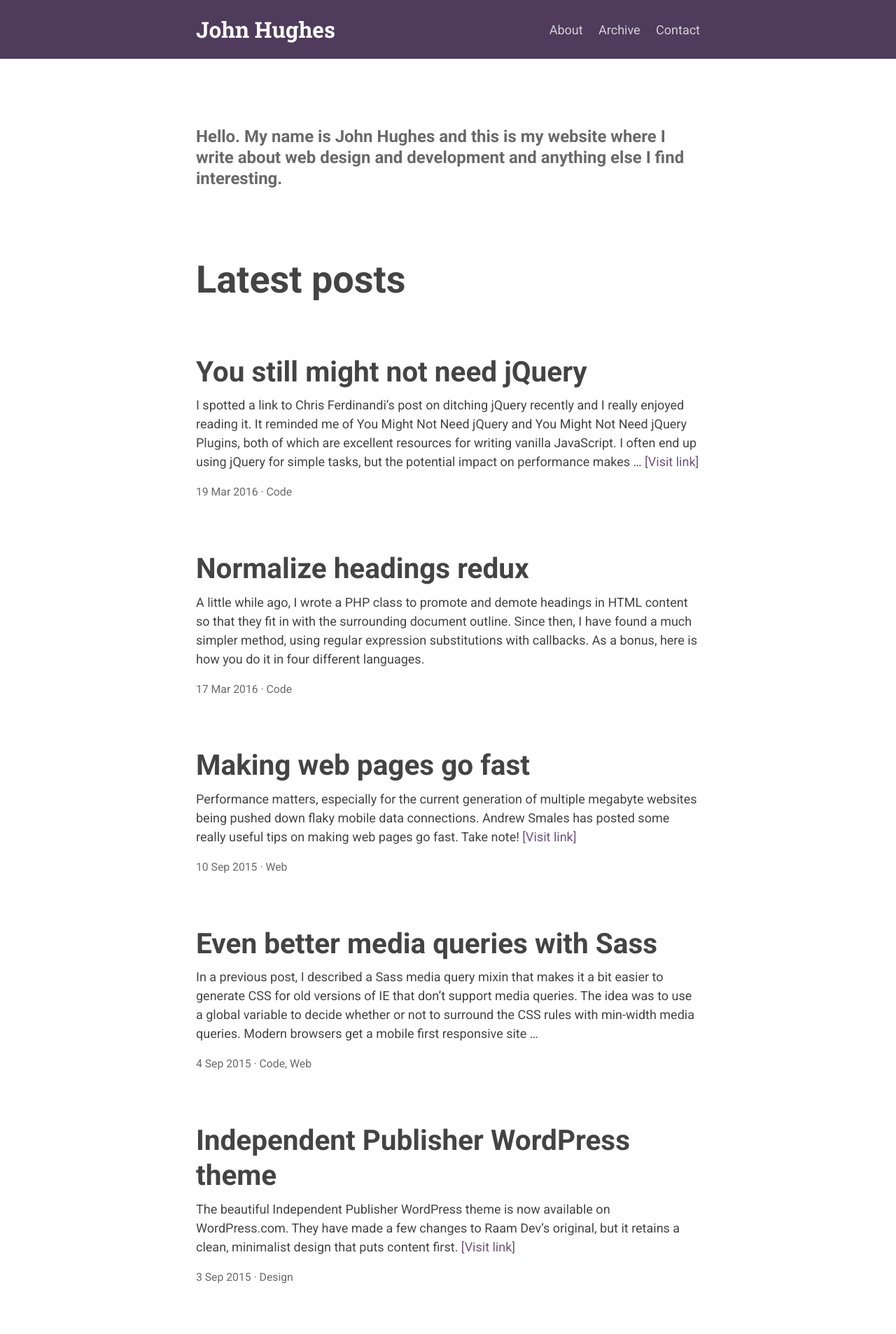
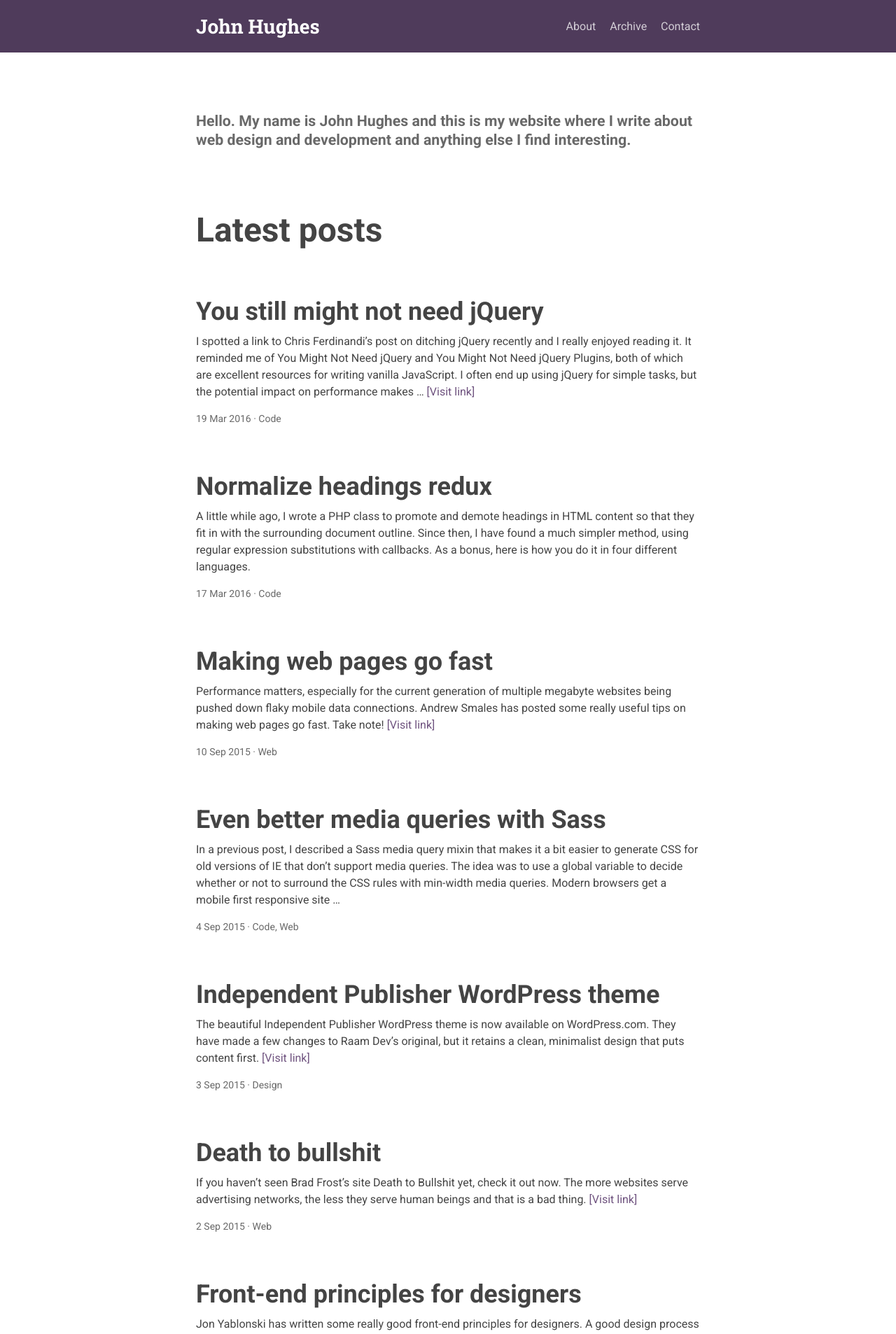
Before and after one commit to johnkhughes/john-hughes-web, a Jekyll site: the page built from index.md, in a window 1280 px wide. Shown: the top 1906 px of the page at 70% size. Built offline with Jekyll 4.4.1, drawn with Linux system fonts in a browser that asks for light colours.

Commit message:
Don't play god with font sizes

```diff
--- a/static/css/style.css
+++ b/static/css/style.css
@@ -354,17 +354,13 @@ blockquote + .caption {
 /* Screen */
 
 @media screen {
-    html {
-        font-size: 1.125em;
-    }
-
     body {
         color: #444;
     }
 
     .wrap {
         margin: 0 auto;
-        max-width: 40rem;
+        max-width: 45rem;
         padding: 0 1rem;
     }
 
```
